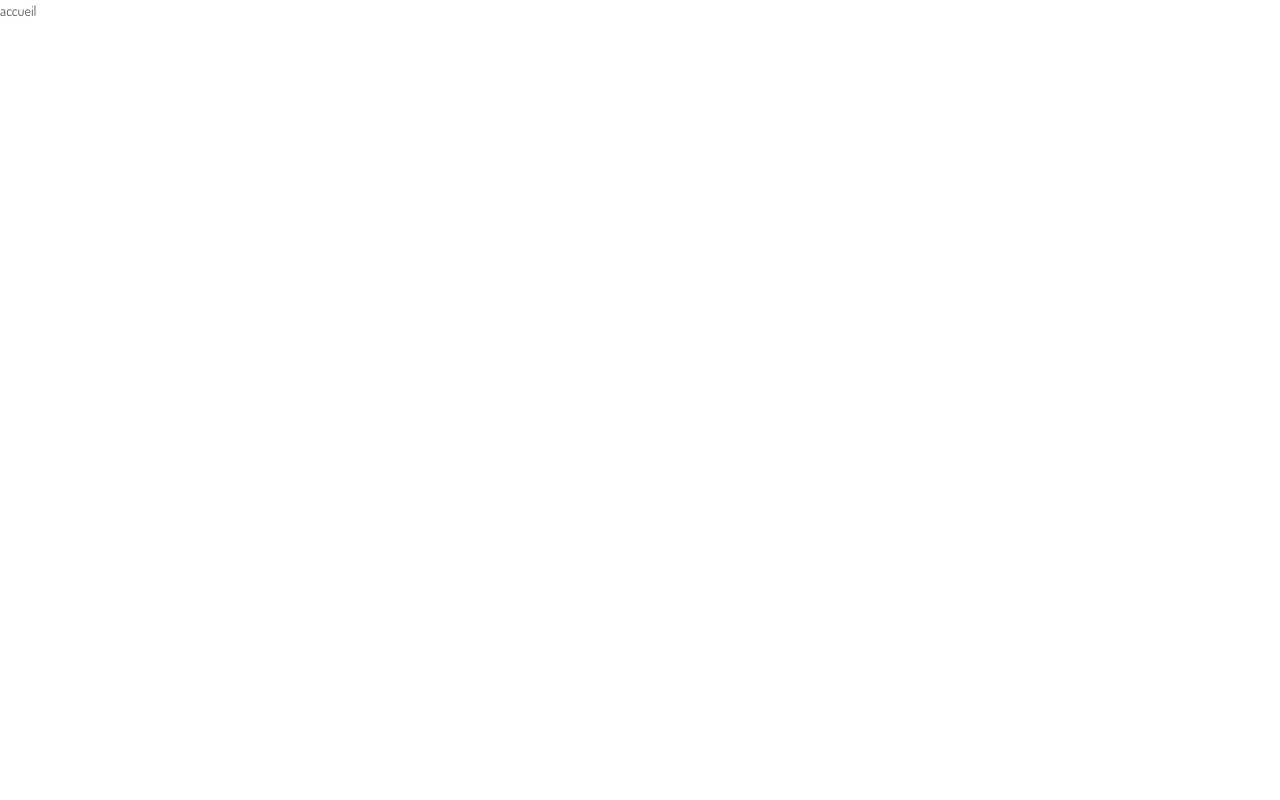
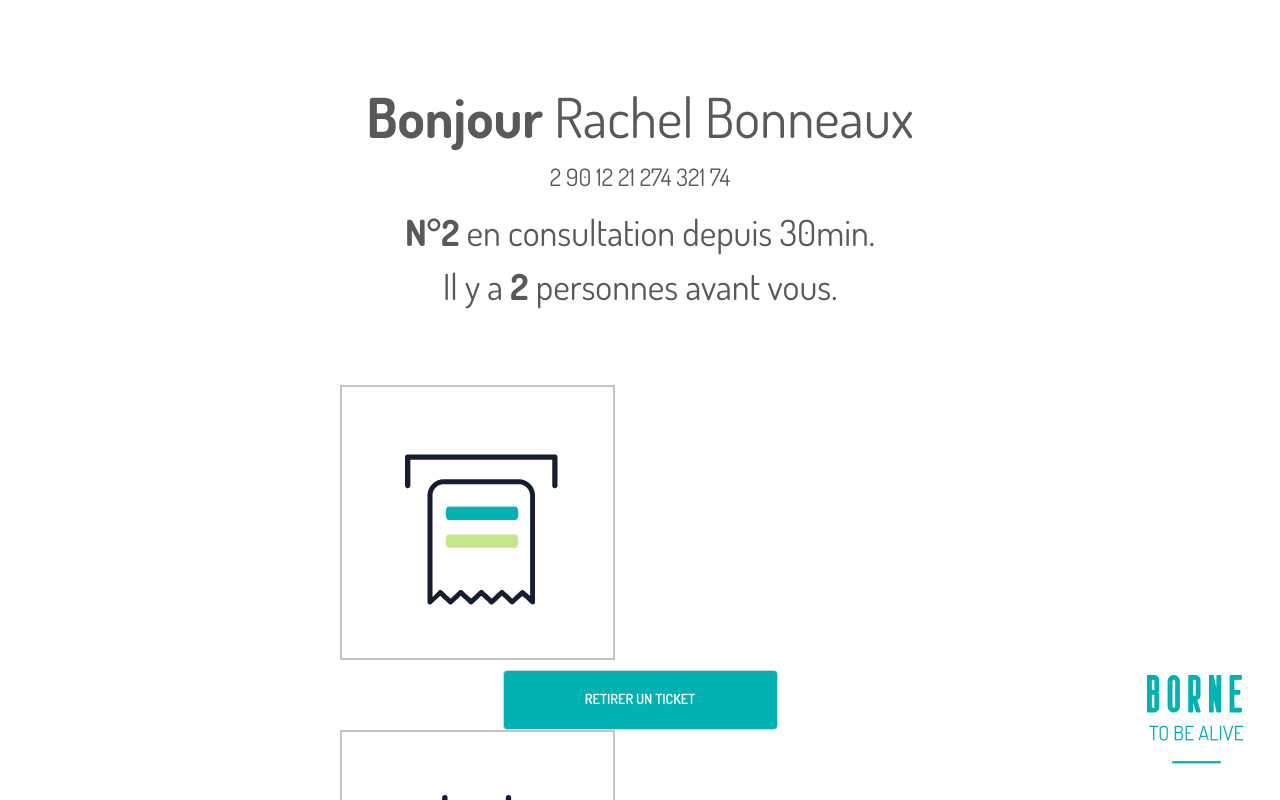
Before and after one commit to codingfactory-by-itescia/borne-to-be-alive, a React (Create React App) app in the folder webapp/: page /Accueil in a window 1280 px wide. Shown: the top 800 px of the page. Built offline with nearby package versions, Linux system fonts and the light colour scheme.

Commit message:
feat: add homescreen view

```diff
--- a/webapp/src/views/Accueil/index.js
+++ b/webapp/src/views/Accueil/index.js
@@ -1,13 +1,46 @@
 import './style.scss';
 
-import React, { Component } from 'react'
+import icon_calendar from '../../assets/img/icon_calendar.png';
+import icon_ticket from '../../assets/img/icon_ticket.png';
+import logo_blue from '../../assets/img/Logo_blue.png';
+
+import React, { Component } from 'react';
+import { Button, Row, Col } from 'antd';
 
 export default class Accueil extends Component {
 	render() {
 		return (
-			<div>
-accueil
-			</div>
+			<div className='app-container'>
+				<div className='text-container'>
+					<p className='greetings'><b>Bonjour</b> Rachel Bonneaux</p>
+
+					<p className='number'>2 90 12 21 274 321 74 </p>
+					<p className='info'>
+						<b>N°2</b> en consultation depuis 30min.
+						<br />
+						Il y a <b>2</b> personnes avant vous.
+					</p>
+				</div>
+				<div>
+					<div className='container'>
+						<Row gutter={[16, 24]} className='gutter-row'>
+							<Col className='card'>
+								<div className='icon-container'>
+								<img src={icon_ticket} alt="ticket icon" className="icon" />
+								</div>
+								<Button className="button">RETIRER UN TICKET</Button>
+							</Col>
+							<Col className='card'>
+								<div className='icon-container'>
+								<img src={icon_calendar} alt="calendar icon" className="icon" />
+								</div>
+								<Button className="button">RENDEZ-VOUS</Button>
+							</Col>
+						</Row>
+					</div>
+				</div>
+				<img src={logo_blue} alt="borne to be alive logo" className='footer-logo'/>
+			</div >
 		)
 	}
 }
--- a/webapp/src/views/Accueil/style.scss
+++ b/webapp/src/views/Accueil/style.scss
@@ -1 +1,65 @@
 @import "../../assets/style/vars";
+
+.App, .app-container {
+    height: 100vh;
+    width: 100vw;
+}
+
+.button {
+    width: 275px;
+    height: 60px;
+    color: #fff;
+    background-color: $color_primary;
+    position: relative;
+    display: block;
+    margin: 0 auto;
+    text-align: center;
+    font-weight: 600;
+}
+
+.text-container {
+    text-align: center;
+    margin-top: 76px;
+}
+
+.text-container p {
+    width: 600px;
+    margin: 0 auto;
+}
+
+.greetings {
+    font-size: 55px;
+}
+
+.number {
+    font-size: 24px;
+}
+
+p.info {
+    font-size: 36px;
+    margin-top: 10px;
+    margin-bottom: 72px;
+}
+
+.container {
+    width: 600px;
+    margin: 0 auto;
+}
+
+.card {
+    text-align: center;
+}
+
+.icon-container {
+    margin-bottom: 10px;
+    width: 275px;
+    height: 275px;
+    border: solid 2px #CBC3C3;
+    padding: 63px;
+}
+
+.footer-logo {
+    position: fixed;
+    right: 36px;
+    bottom: 36px;
+}
--- a/webapp/src/views/Splashscreen/index.js
+++ b/webapp/src/views/Splashscreen/index.js
@@ -16,7 +16,7 @@ export default class Splashscreen extends Component {
 				</section>
 				<section className="bottom">
 					<p>Insérez votre carte vitalepour vous identifier ou cliquez ici</p>
-					<div className="button"></div>
+					<div className="splash-button"></div>
 				</section>
 
 			</a>
--- a/webapp/src/views/Splashscreen/style.scss
+++ b/webapp/src/views/Splashscreen/style.scss
@@ -34,7 +34,7 @@ section {
     }
 }
 
-.button {
+.splash-button {
     width: 42px;
     height: 42px;
     border-radius: 50px;
```
